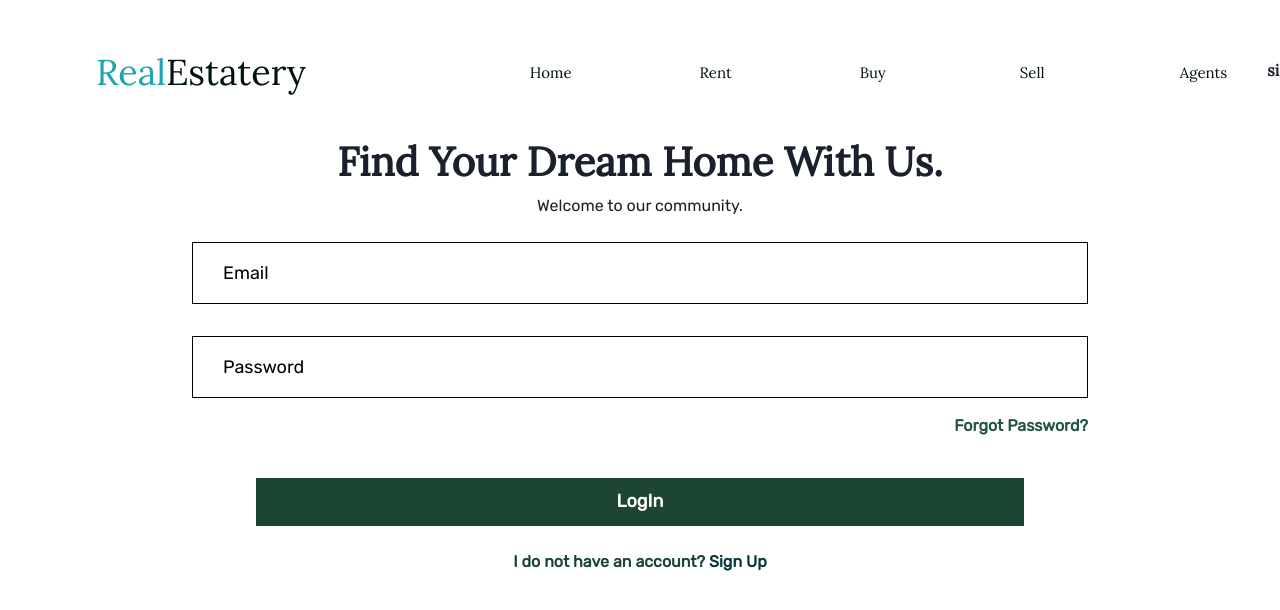
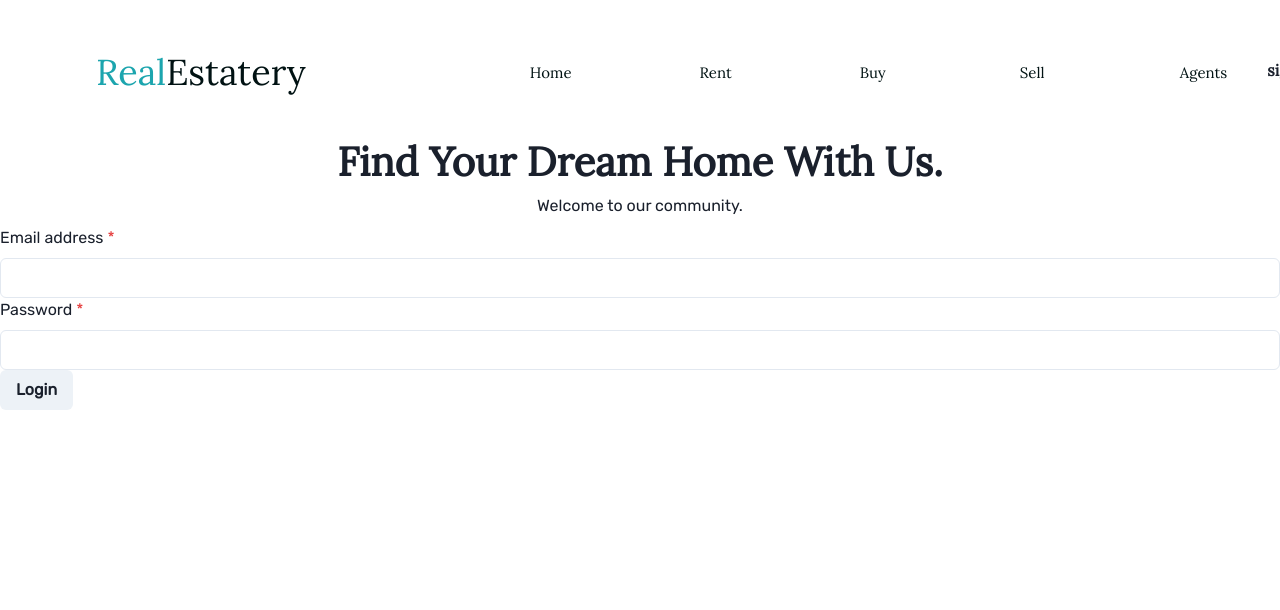
Before and after one commit to Ajyupdate/freestyle, a Next.js app: page /auth/sign-in in a window 1280 px wide. Shown: the top 610 px of the page. Built offline with nearby package versions, Linux system fonts and the light colour scheme.

Commit message:
clearing initial forms

```diff
--- a/modules/auth/SignInForm.tsx
+++ b/modules/auth/SignInForm.tsx
@@ -1,199 +1,238 @@
-import * as React from "react";
-import { Formik, Form, ErrorMessage } from "formik";
-import {
-  FormControl,
-  useToast,
-  Input,
-  Button,
-  Stack,
-  Flex,
-  Box,
-  Text,
-  Link,
-  Container,
-} from "@chakra-ui/react";
-import * as Yup from "yup";
-import { useRouter } from "next/router";
+// import * as React from "react";
+// import { Formik, Form, ErrorMessage } from "formik";
+// import {
+//   FormControl,
+//   useToast,
+//   Input,
+//   Button,
+//   Stack,
+//   Flex,
+//   Box,
+//   Text,
+//   Link,
+//   Container,
+// } from "@chakra-ui/react";
+// import * as Yup from "yup";
+// import { useRouter } from "next/router";
 
-const API_ENDPOINT = process.env.NEXT_PUBLIC_API_ENDPOINT;
+// const API_ENDPOINT = process.env.NEXT_PUBLIC_API_ENDPOINT;
 
-interface ISignInFormProps {
-  email: string;
-  password: string;
-}
-export default function SignInForm() {
-  console.log(API_ENDPOINT);
-  const router = useRouter();
-  const toast = useToast();
-  const initialValues: ISignInFormProps = {
-    email: "",
-    password: "",
+// interface ISignInFormProps {
+//   email: string;
+//   password: string;
+// }
+// export default function SignInForm() {
+//   console.log(API_ENDPOINT);
+//   const router = useRouter();
+//   const toast = useToast();
+//   const initialValues: ISignInFormProps = {
+//     email: "",
+//     password: "",
+//   };
+
+//   const validationSchema = Yup.object({
+//     email: Yup.string().email("Invalid email address").required("Required"),
+//     password: Yup.string()
+//       .min(8, "Password must be at least 8 characters")
+//       .required("Required"),
+//   });
+//   return (
+//     <Formik
+//       initialValues={initialValues}
+//       // validationSchema={validationSchema}
+//       onSubmit={({ email, password }) => {
+//         const postBody = { email, password };
+//         console.log(postBody);
+
+//         const handleSubmit = async () => {
+//           try {
+//             const response = await fetch(`${API_ENDPOINT}seller/login`, {
+//               method: "POST",
+//               body: JSON.stringify({ email, password }),
+//             });
+
+//             if (!response.ok) {
+//               console.log("Login failed");
+//             }
+//             // const {token} = await response.json()
+//             // console.log(token)
+//             // localStorage.setItem('token', token)
+//             // router.push('/')
+
+//           } catch (error) {
+//             console.log(error)
+//             toast({
+//               title: "Login failed",
+//               description: `${error}`,
+//               status: "error",
+//               duration: 5000,
+//               isClosable: true,
+//             });
+//           }
+
+//           // const response = await fetch(`${API_ENDPOINT}seller/login`, {
+//           //   method: "POST",
+//           //   headers: {
+//           //     // 'Content-Type': 'application/json',
+//           //     // "Access-Control-Allow-Origin": "*",
+//           //   },
+//           //   body: JSON.stringify({ email, password }),
+//           // });
+//           // // console.log(response);
+
+//           // const data = await response.json();
+//           // console.log(data);
+//         };
+//         handleSubmit();
+//       }}
+//     >
+//       {({ values, handleBlur, errors, handleChange, handleSubmit }) => (
+//         <Form onSubmit={handleSubmit}>
+//           <Box>
+//             <Flex
+//               direction={{ base: "column", md: "column" }}
+//               wrap="wrap"
+//               mx={{ md: "unset", base: 8 }}
+//               align="center"
+//               justify="center"
+//             >
+//               <FormControl
+//                 w={{ base: "100%", md: "70%" }}
+//                 mx={{ md: "2" }}
+//                 my={4}
+//                 flex={{ base: "1 0 100%", md: "1 0 45%" }}
+//               >
+//                 <Input
+//                   css={{
+//                     padding: "30px",
+//                     border: "1px solid black;", // apply custom border style
+//                   }}
+//                   rounded={"none"}
+//                   size={"lg"}
+//                   placeholder="Email"
+//                   type="email"
+//                   name="email"
+//                   value={values.email}
+//                   onChange={handleChange}
+//                 />
+//                 <ErrorMessage name="email" />
+//               </FormControl>
+
+//               <FormControl
+//                 w={{ base: "100%", md: "70%" }}
+//                 mx={{ md: "2" }}
+//                 my={4}
+//                 flex={{ base: "1 0 100%", md: "1 0 45%" }}
+//               >
+//                 <Input
+//                   css={{
+//                     padding: "30px",
+//                     border: "1px solid black;", // apply custom border style
+//                   }}
+//                   rounded={"none"}
+//                   placeholder="Password"
+//                   size={"lg"}
+//                   type="password"
+//                   name="password"
+//                   value={values.password}
+//                   onChange={handleChange}
+//                 />
+//                 <ErrorMessage name="password" />
+//               </FormControl>
+//             </Flex>
+
+//             <Box>
+//               <Flex
+//                 mx={{ md: "unset", base: 8 }}
+//                 align="center"
+//                 color={"green.800"}
+//                 mb={8}
+//                 justify={"right"}
+//               >
+//                 <Link fontWeight={900} mr={{ md: "15%" }}>
+//                   Forgot Password?
+//                 </Link>
+//               </Flex>
+
+//               <Flex
+//                 mx={{ md: "unset", base: 8 }}
+//                 justify="center"
+//                 pt={2}
+//                 align="center"
+//               >
+//                 <Button
+//                   w={{ base: "100%", md: "60%" }}
+//                   mx={2}
+//                   rounded={"none"}
+//                   onClick={() => handleSubmit()}
+//                   // w={{base: '100%', md: '100%'}}
+//                   loadingText="Submitting"
+//                   size="lg"
+//                   bg={"green.900"}
+//                   color={"white"}
+//                   _hover={{
+//                     bg: "green.500",
+//                   }}
+//                 >
+//                   LogIn
+//                 </Button>
+//               </Flex>
+
+//               <Stack pt={6}>
+//                 <Text align={"center"} color="green.900" fontWeight={900}>
+//                   I do not have an account?{" "}
+//                   <Link
+//                     href={"/auth/sign-up"}
+//                     fontWeight={"extrabold"}
+//                     color={"#03373A"}
+//                   >
+//                     Sign Up
+//                   </Link>
+//                 </Text>
+//               </Stack>
+//             </Box>
+//           </Box>
+//         </Form>
+//       )}
+//     </Formik>
+//   );
+// }
+
+
+import { useState } from "react";
+import { FormControl, FormLabel, Input, Button } from "@chakra-ui/react";
+
+function LoginForm() {
+  const [email, setEmail] = useState("");
+  const [password, setPassword] = useState("");
+
+  const handleSubmit = async (e:any) => {
+    e.preventDefault();
+
+    const response = await fetch("https://real-estate-yjz9.onrender.com/seller/login", {
+      method: "POST",
+      headers: { "Content-Type": "application/json" },
+      body: JSON.stringify({ email, password })
+    });
+
+    const data = await response.json();
+
+    console.log(data); // do something with the response data
   };
 
-  const validationSchema = Yup.object({
-    email: Yup.string().email("Invalid email address").required("Required"),
-    password: Yup.string()
-      .min(8, "Password must be at least 8 characters")
-      .required("Required"),
-  });
   return (
-    <Formik
-      initialValues={initialValues}
-      // validationSchema={validationSchema}
-      onSubmit={({ email, password }) => {
-        const postBody = { email, password };
-        console.log(postBody);
-
-        const handleSubmit = async () => {
-          try {
-            const response = await fetch(`${API_ENDPOINT}seller/login`, {
-              method: "POST",
-              body: JSON.stringify({ email, password }),
-            });
-
-            if (!response.ok) {
-              console.log("Login failed");
-            }
-            // const {token} = await response.json()
-            // console.log(token)
-            // localStorage.setItem('token', token)
-            // router.push('/')
-
-          } catch (error) {
-            console.log(error)
-            toast({
-              title: "Login failed",
-              description: `${error}`,
-              status: "error",
-              duration: 5000,
-              isClosable: true,
-            });
-          }
-
-          // const response = await fetch(`${API_ENDPOINT}seller/login`, {
-          //   method: "POST",
-          //   headers: {
-          //     // 'Content-Type': 'application/json',
-          //     // "Access-Control-Allow-Origin": "*",
-          //   },
-          //   body: JSON.stringify({ email, password }),
-          // });
-          // // console.log(response);
-
-          // const data = await response.json();
-          // console.log(data);
-        };
-        handleSubmit();
-      }}
-    >
-      {({ values, handleBlur, errors, handleChange, handleSubmit }) => (
-        <Form onSubmit={handleSubmit}>
-          <Box>
-            <Flex
-              direction={{ base: "column", md: "column" }}
-              wrap="wrap"
-              mx={{ md: "unset", base: 8 }}
-              align="center"
-              justify="center"
-            >
-              <FormControl
-                w={{ base: "100%", md: "70%" }}
-                mx={{ md: "2" }}
-                my={4}
-                flex={{ base: "1 0 100%", md: "1 0 45%" }}
-              >
-                <Input
-                  css={{
-                    padding: "30px",
-                    border: "1px solid black;", // apply custom border style
-                  }}
-                  rounded={"none"}
-                  size={"lg"}
-                  placeholder="Email"
-                  type="email"
-                  name="email"
-                  value={values.email}
-                  onChange={handleChange}
-                />
-                <ErrorMessage name="email" />
-              </FormControl>
-
-              <FormControl
-                w={{ base: "100%", md: "70%" }}
-                mx={{ md: "2" }}
-                my={4}
-                flex={{ base: "1 0 100%", md: "1 0 45%" }}
-              >
-                <Input
-                  css={{
-                    padding: "30px",
-                    border: "1px solid black;", // apply custom border style
-                  }}
-                  rounded={"none"}
-                  placeholder="Password"
-                  size={"lg"}
-                  type="password"
-                  name="password"
-                  value={values.password}
-                  onChange={handleChange}
-                />
-                <ErrorMessage name="password" />
-              </FormControl>
-            </Flex>
-
-            <Box>
-              <Flex
-                mx={{ md: "unset", base: 8 }}
-                align="center"
-                color={"green.800"}
-                mb={8}
-                justify={"right"}
-              >
-                <Link fontWeight={900} mr={{ md: "15%" }}>
-                  Forgot Password?
-                </Link>
-              </Flex>
-
-              <Flex
-                mx={{ md: "unset", base: 8 }}
-                justify="center"
-                pt={2}
-                align="center"
-              >
-                <Button
-                  w={{ base: "100%", md: "60%" }}
-                  mx={2}
-                  rounded={"none"}
-                  onClick={() => handleSubmit()}
-                  // w={{base: '100%', md: '100%'}}
-                  loadingText="Submitting"
-                  size="lg"
-                  bg={"green.900"}
-                  color={"white"}
-                  _hover={{
-                    bg: "green.500",
-                  }}
-                >
-                  LogIn
-                </Button>
-              </Flex>
-
-              <Stack pt={6}>
-                <Text align={"center"} color="green.900" fontWeight={900}>
-                  I do not have an account?{" "}
-                  <Link
-                    href={"/auth/sign-up"}
-                    fontWeight={"extrabold"}
-                    color={"#03373A"}
-                  >
-                    Sign Up
-                  </Link>
-                </Text>
-              </Stack>
-            </Box>
-          </Box>
-        </Form>
-      )}
-    </Formik>
+    <form onSubmit={handleSubmit}>
+      <FormControl id="email" isRequired>
+        <FormLabel>Email address</FormLabel>
+        <Input type="email" value={email} onChange={(e) => setEmail(e.target.value)} />
+      </FormControl>
+      <FormControl id="password" isRequired>
+        <FormLabel>Password</FormLabel>
+        <Input type="password" value={password} onChange={(e) => setPassword(e.target.value)} />
+      </FormControl>
+      <Button type="submit">Login</Button>
+    </form>
   );
 }
+
+export default LoginForm;
```
